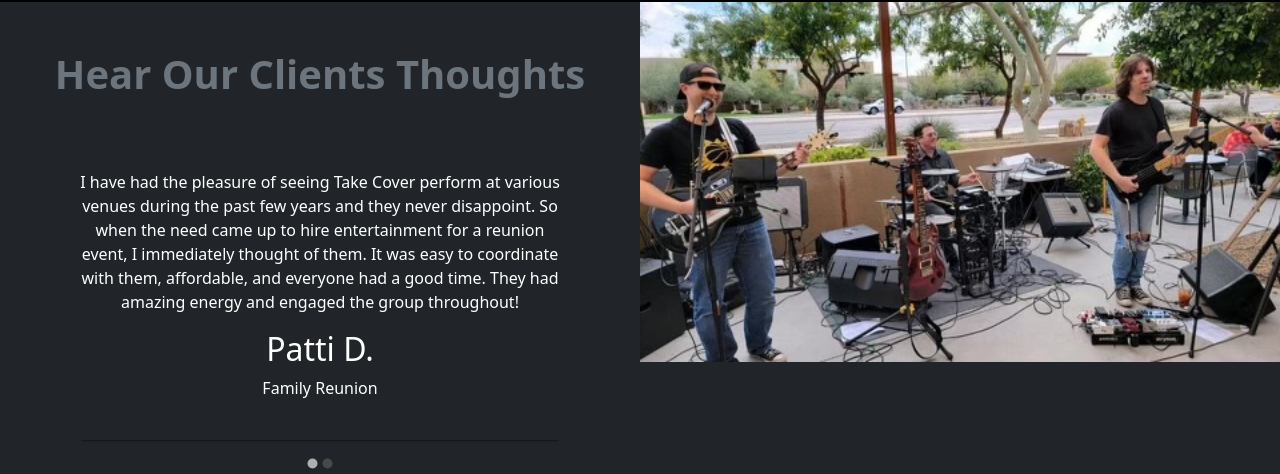
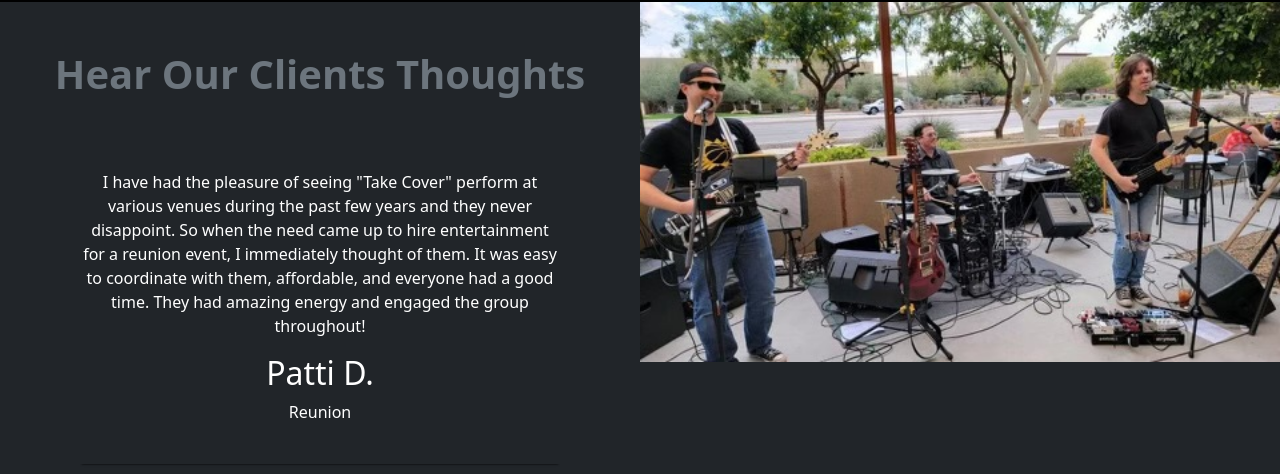
Before and after one commit to benbushman98/TAKECOVERAZ, a React (Create React App) app: page / in a window 1280 px wide. Shown: the part 1910-2384 px from the top of the page. Built offline with nearby package versions, Linux system fonts and the light colour scheme.

Commit message:
fixed the review

```diff
--- a/src/components/Reviews/index.js
+++ b/src/components/Reviews/index.js
@@ -11,8 +11,8 @@ function Reviews(props) {
         },
         {
             name: "Patti D.",
-            review: 'I have had the pleasure of seeing Take Cover perform at various venues during the past few years and they never disappoint. So when the need came up to hire entertainment for a reunion event, I immediately thought of them. It was easy to coordinate with them, affordable, and everyone had a good time. They had amazing energy and engaged the group throughout!',
-            company: "Family Reunion"
+            review: 'I have had the pleasure of seeing "Take Cover" perform at various venues during the past few years and they never disappoint. So when the need came up to hire entertainment for a reunion event, I immediately thought of them. It was easy to coordinate with them, affordable, and everyone had a good time. They had amazing energy and engaged the group throughout!',
+            company: "Reunion"
         },
     ]
 
```
